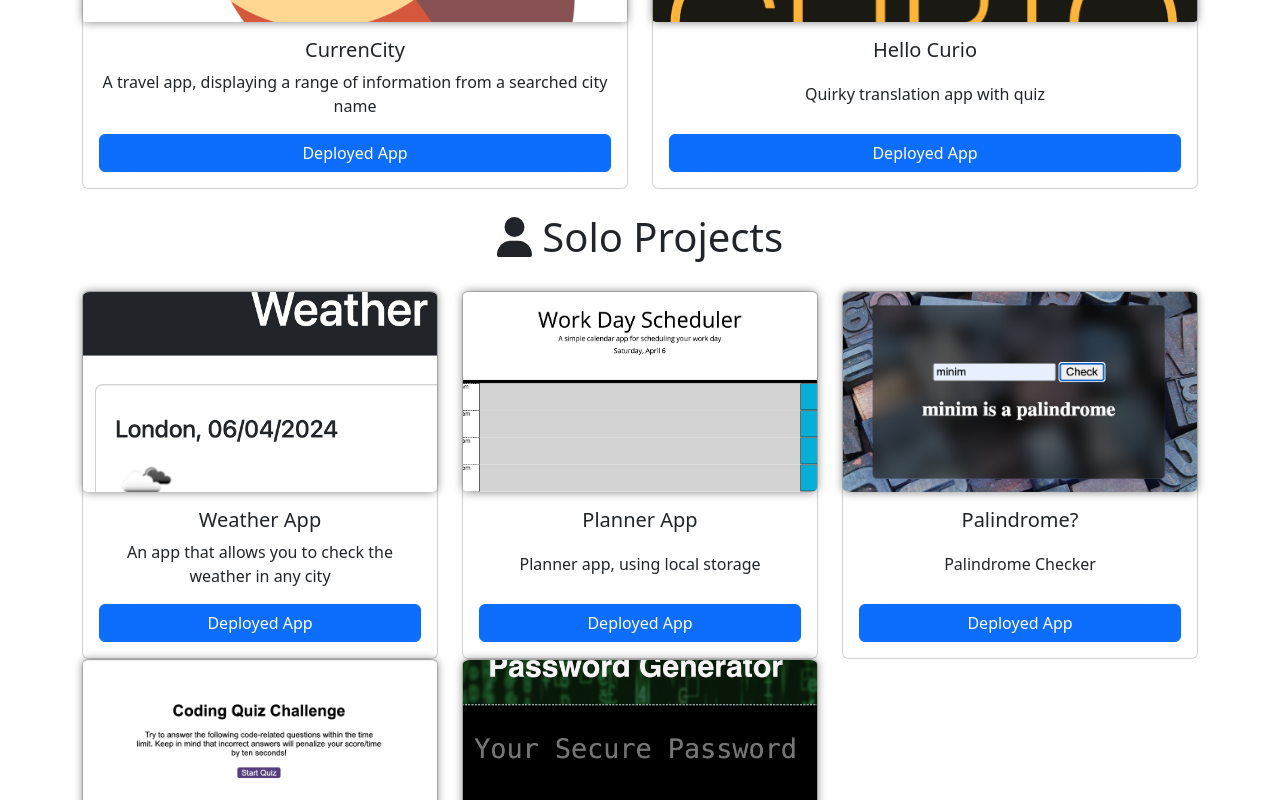
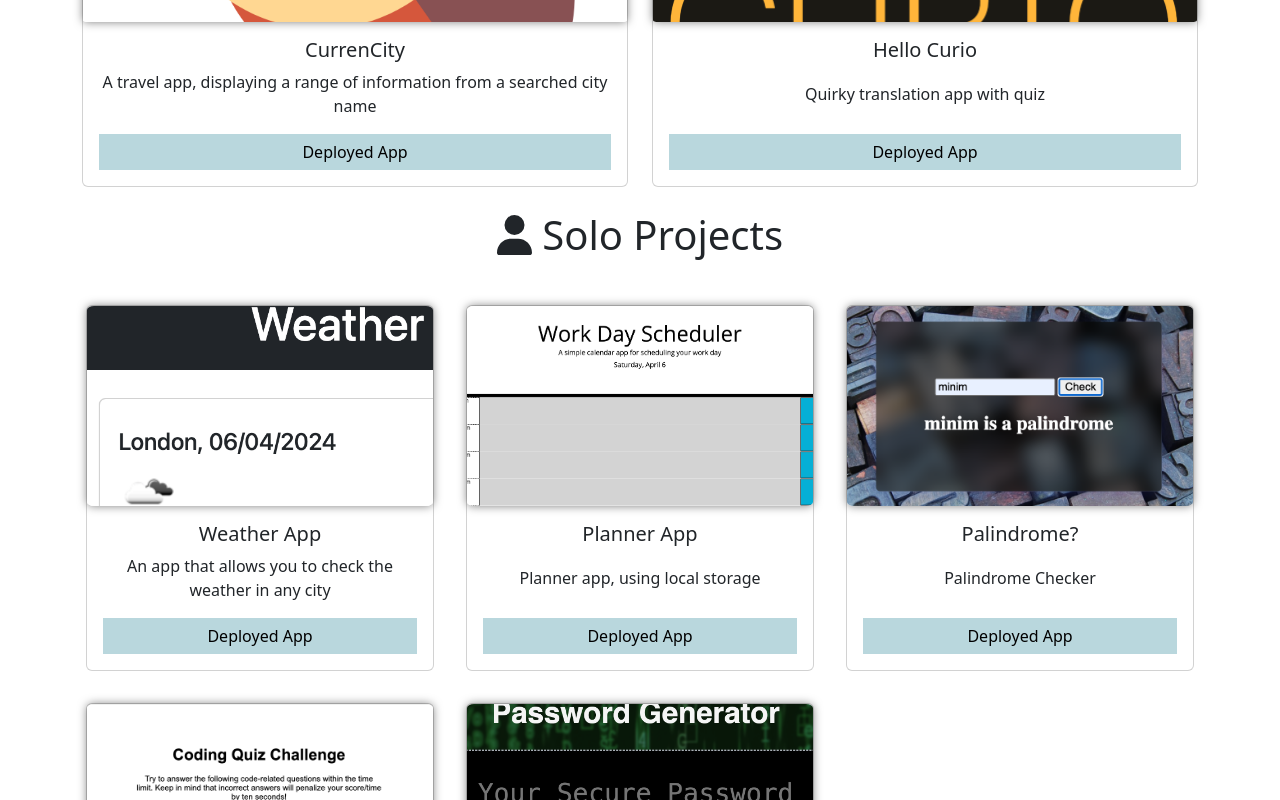
Before and after one commit to KrystleMurphy/personalPortfolio, a React (Vite) app: page /projects in a window 1280 px wide. Shown: the part 440-1240 px from the top of the page. Built offline with nearby package versions, Linux system fonts and the light colour scheme.

Commit message:
adding missing styles direct to elements in the card components

```diff
--- a/Cards.jsx
+++ b/Cards.jsx
@@ -54,7 +54,7 @@ const Cards = () => {
   return (
     <div className="row">
       {cardData.map((card) => (
-        <div key={card.id} className="col-md-4">
+        <div key={card.id} className="col-md-4 p-3">
           <div className="card h-100">
           <img
   src={card.imageUrl}
@@ -79,9 +79,9 @@ const Cards = () => {
                   <img src={card.icon} alt="Icon" />
                 </div> */}
                 <div className="col-12 text-center">
-                  <a href={card.buttonUrl} className="btn btn-primary w-100">
-                    {card.buttonText}
-                  </a>
+                <a href={card.buttonUrl} className="btn w-100" style={{ backgroundColor: "var(--custom-blue)", color: "black", border: "none", borderRadius: 0 }}>
+  {card.buttonText}
+</a>
                 </div>
               </div>
             </div>
--- a/Home.jsx
+++ b/Home.jsx
@@ -1,6 +1,7 @@
 import "bootstrap/dist/css/bootstrap.min.css";
 import * as bootstrap from "bootstrap";
-
+import "./index.css";
+import "./Navbar.css";
 export default function Home() {
   return (
 
--- a/MainCards.jsx
+++ b/MainCards.jsx
@@ -48,13 +48,10 @@ const MainCards = () => {
                 {card.content.substring(0, 100)}
               </p>
               <div className="row align-items-center">
-                {/* <div className="col-6 text-center">
-                  <img src={card.icon} alt="Icon" />
-                </div> */}
                 <div className="col-12 text-center">
-                  <a href={card.buttonUrl} className="btn btn-primary w-100">
-                    {card.buttonText}
-                  </a>
+                <a href={card.buttonUrl} className="btn w-100" style={{ backgroundColor: "var(--custom-blue)", color: "black", border: "none", borderRadius: 0 }}>
+  {card.buttonText}
+</a>
                 </div>
               </div>
             </div>
--- a/Navbar.jsx
+++ b/Navbar.jsx
@@ -2,6 +2,9 @@ import React from "react";
 import { Link } from "react-router-dom";
 import { FontAwesomeIcon } from "@fortawesome/react-fontawesome";
 import { faReact, faBootstrap, faHtml5, faCss3, faJs, faNode, faGitAlt, faFreeCodeCamp } from "@fortawesome/free-brands-svg-icons";
+
+import "./Navbar.css";
+import "./index.css";
 
 function Navbar() {
   return (
--- a/Projects.jsx
+++ b/Projects.jsx
@@ -6,6 +6,8 @@ import { FontAwesomeIcon } from "@fortawesome/react-fontawesome";
 import { faStar } from "@fortawesome/free-regular-svg-icons";
 import { faUsers } from "@fortawesome/free-solid-svg-icons";
 import { faUser } from "@fortawesome/free-solid-svg-icons";
+import "./index.css";
+import "./Navbar.css";
 
 export default function Projects() {
   return (
```
